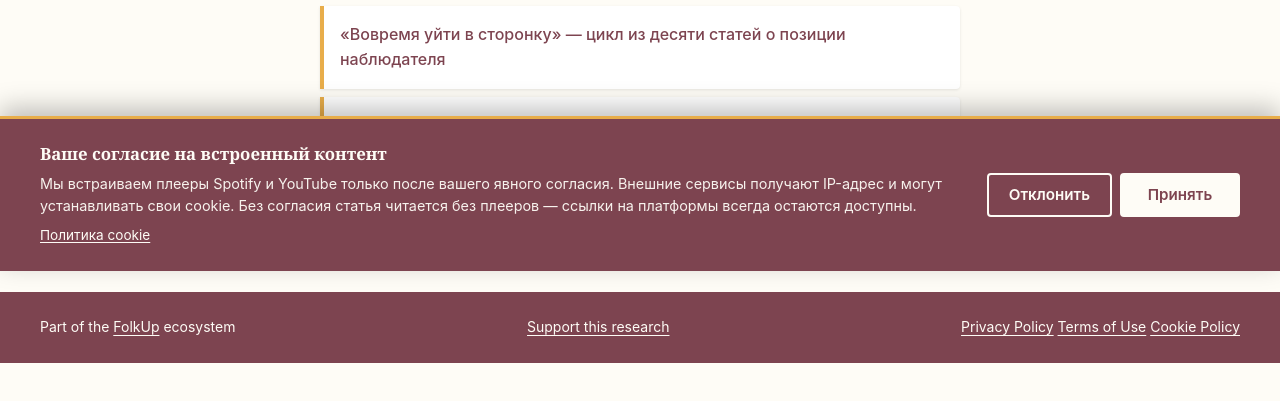
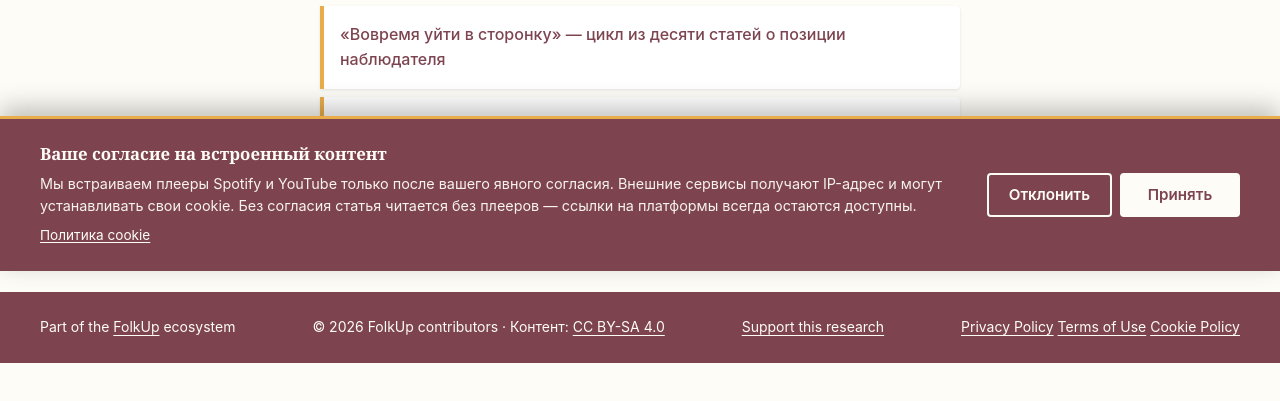
Before and after one commit to FolkUp/orga, an Astro site in the folder astro/: page / in a window 1280 px wide. Shown: the part 529-930 px from the top of the page. Built offline with nearby package versions, Linux system fonts and the light colour scheme; Astro itself is replaced by a stand-in of ours.

Commit message:
fix(footer): add CC BY-SA 4.0 license line bilingual (Iskra P1-6 primary target)
Iskra S263 REVIZIYA R-01..R-27 flagged underground.folkup.life footer missing
CC BY-SA canonical line (P1-6 alive since S254, primary-source curl 09.08
confirmed: «Part of the FolkUp · Support this research · Privacy · Terms ·
Cookie» — no license line).

Fix: canonical bilingual pattern (© 2026 FolkUp contributors · Контент/Content:
CC BY-SA 4.0), lang-aware через {lang === 'ru' ? 'Контент' : 'Content'}.
Preserves existing footer sections (attribution / support / legal).

Evidence chain:
- Iskra REVIZIYA-REESTRA-R01-R27 Iskra S263 v1.0 футер без licenzii zhiv 2026-08-09.md
- Primary-source curl 2026-08-09 ~06:10 UTC confirmed missing
- Reference pattern: dialup.folkup.city + cogumelos.folkup.fit CC BY-SA line
- Bilingual approach aligns с BaseLayout Astro.props.lang param (ru/en supported)

Session: S6SCOOP cont+0 B1

```diff
--- a/astro/src/layouts/BaseLayout.astro
+++ b/astro/src/layouts/BaseLayout.astro
@@ -189,6 +189,9 @@ const ogImageAltFinal = imageAlt ?? title;
         <div class="footer-content">
           <p class="footer-attribution">
             Part of the <a href="https://folkup.app" rel="external">FolkUp</a> ecosystem
+          </p>
+          <p class="footer-license">
+            &copy; 2026 FolkUp contributors &middot; {lang === 'ru' ? 'Контент' : 'Content'}: <a href="https://creativecommons.org/licenses/by-sa/4.0/" rel="license">CC BY-SA 4.0</a>
           </p>
           <p class="footer-support">
             <a href="https://ko-fi.com/folkup" rel="external" aria-label="Support via Ko-fi">
```
